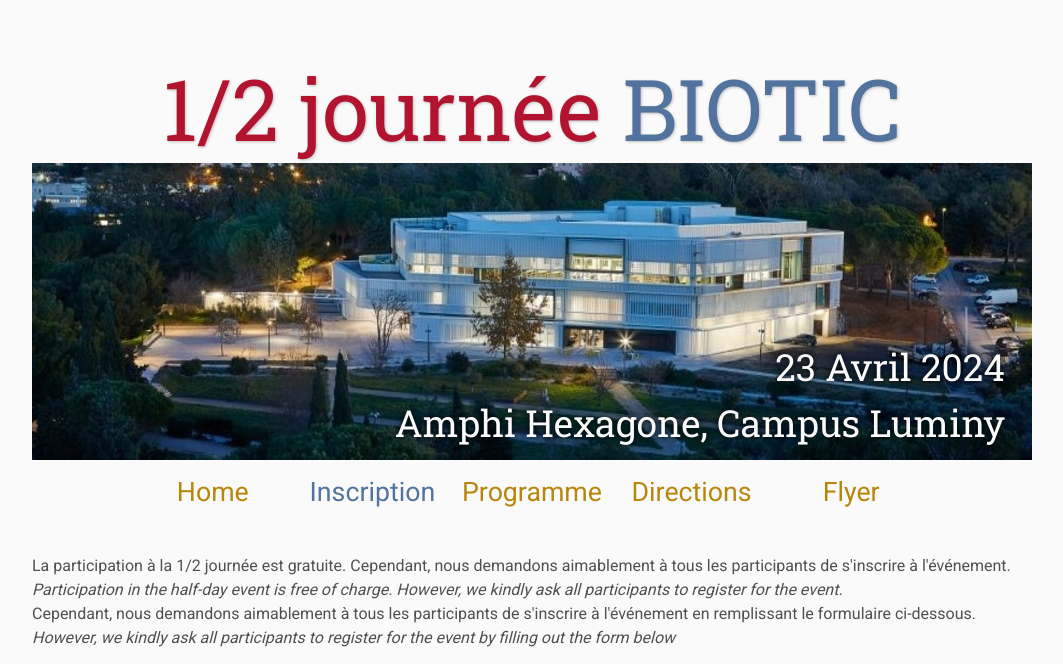
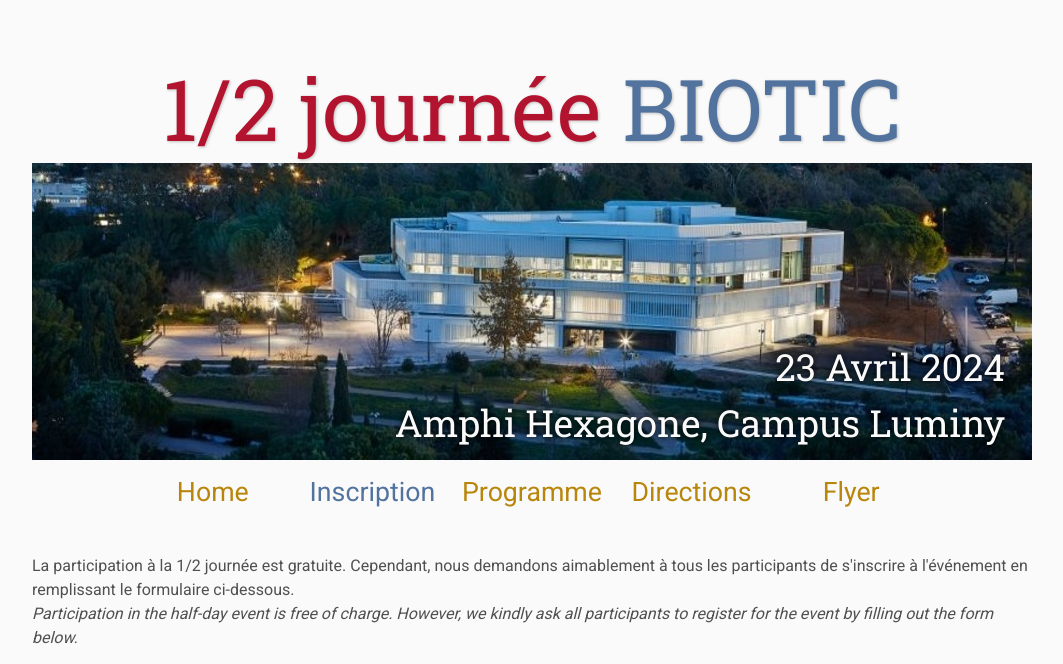
Before and after one commit to le-reseau-bioinformatique-en-provence/avril2024, a plain HTML site: page registration/index.html in a window 1280 px wide. Shown: the top 664 px of the page, without its empty margins (108-1171 px from the left). Drawn offline with Linux system fonts and the light colour scheme; files that its build step writes are made by us from their sources; grey boxes are pictures that could not be loaded.

Commit message:
Update index.html
update

```diff
--- a/registration/index.html
+++ b/registration/index.html
@@ -47,12 +47,11 @@
     <br>
 
     <p>
-    La participation à la 1/2 journée est gratuite. Cependant, nous demandons aimablement à tous les participants de s'inscrire à l'événement.
+    La participation à la 1/2 journée est gratuite. Cependant, nous demandons aimablement à tous les participants de s'inscrire à l'événement en remplissant le formulaire ci-dessous.
 
-    <br><i>Participation in the half-day event is free of charge. However, we kindly ask all participants to register for the event.</i>
+    <br><i>Participation in the half-day event is free of charge. However, we kindly ask all participants to register for the event by filling out the form below.</i>
     </p>
 
-    <p>Cependant, nous demandons aimablement à tous les participants de s'inscrire à l'événement en remplissant le formulaire ci-dessous. <i>However, we kindly ask all participants to register for the event by filling out the form below</i></p>
     <!--
     <iframe class="registration" src="EMBED LINK FOR GOOGLE FORM HERE"></iframe> -->
     <iframe class="registration" src="https://docs.google.com/forms/d/e/1FAIpQLSd8Y08LCGTEYWIisWv6P5sIZQQHZ-N2mfR0cVFJOydwe2k-nw/viewform?embedded=true" width="840" height="563" frameborder="0" marginheight="0" marginwidth="0">Chargement…</iframe>
```
